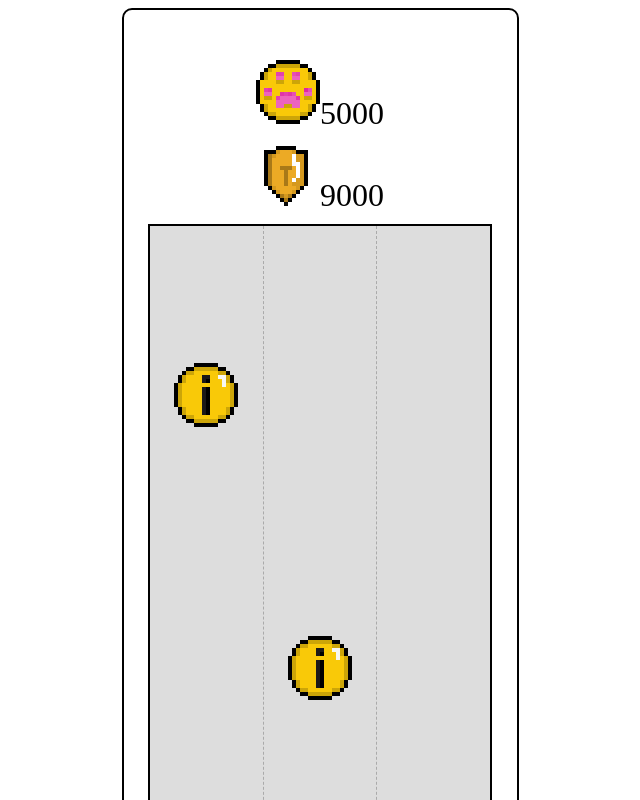
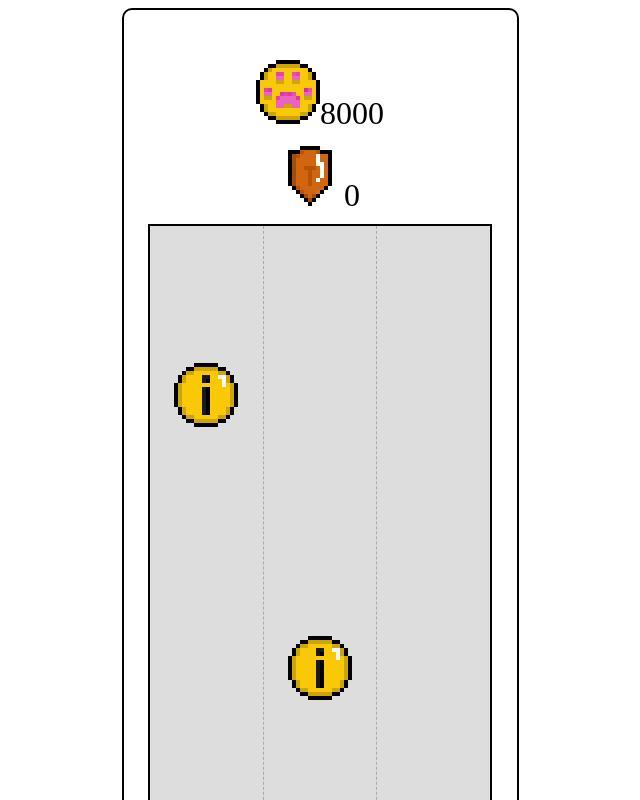
Before and after one commit to GJDteamOne/claw-and-order, a React (Create React App) app: page /game in a window 1280 px wide. Shown: the top 800 px of the page, without its empty margins (320-960 px from the left). Built offline with nearby package versions, Linux system fonts and the light colour scheme.

Commit message:
uses game state

```diff
--- a/src/App.jsx
+++ b/src/App.jsx
@@ -10,8 +10,8 @@
 function App() {
   const initialGameState = {
     initialPoints: 8000,
-    coverLevel: '',
-    iconType: '',
+    coverLevel: 'bronze',
+    iconType: 'dog',
   };
 
   const [gameState, setGameState] = useState(initialGameState);
@@ -26,7 +26,7 @@
         <Routes>
           <Route path="/" element={<WidowsAppHome />} />
           <Route path="/starting-pot" element={<StartingPot />} />
-          <Route path="/game" element={<Game iconType="cat" coverLevel='gold'/>} />
+          <Route path="/game" element={<Game />} />
         </Routes>
       </Router>
     </GameContext.Provider>
--- a/src/components/Game.jsx
+++ b/src/components/Game.jsx
@@ -1,4 +1,4 @@
-import React, { useState, useEffect } from 'react';
+import React, { useState, useEffect, useContext } from 'react';
 import { GiDogHouse, GiFishbone, GiBalloonDog, GiTennisBall, GiBananaPeeled } from 'react-icons/gi';
 import GameBoard from './GameBoard';
 import Popup from './Popup';
@@ -8,29 +8,31 @@
 import SilverShield from '../../public/silverShield64px.png'
 import GoldShield from '../../public/goldShield64px.png'
 import './Game.css';
+import { GameContext } from '../App';
 
-const Game = ({ initialPoints = 5000, coverLevel = 'bronze', iconType = 'cat' }) => {
+const Game = () => {
+  const context = useContext(GameContext);
   const obstacleIcons = [GiDogHouse, GiFishbone, GiBalloonDog, GiTennisBall, GiBananaPeeled];
 
   const [catPosition, setCatPosition] = useState(1);
   const [obstacles, setObstacles] = useState([]);
-  const [score, setScore] = useState(initialPoints);
+  const [score, setScore] = useState(context.gameState.initialPoints);
   const [gameOver, setGameOver] = useState(false);
   const [showPopup, setShowPopup] = useState(false);
-  const [shields, setShields] = useState(() => coverLevel === 'bronze' ? 3000 : coverLevel === 'silver' ? 6000 : coverLevel === 'gold' ? 12000 : 0);
-  const [playerIcon, setPlayerIcon] = useState(iconType === 'dog' ? '🐶' : '🐱');
+  const [shields, setShields] = useState(() => context.gameState.coverLevel === 'bronze' ? 3000 : context.gameState.coverLevel === 'silver' ? 6000 : context.gameState.coverLevel === 'gold' ? 12000 : 0);
+  const [playerIcon, setPlayerIcon] = useState(context.iconType === 'dog' ? '🐶' : '🐱');
   const [invincible, setInvincible] = useState(false);
   const [coinInvincible, setCoinInvincible] = useState(false);
   const [speed, setSpeed] = useState(1000);
   const [showWinPopup, setShowWinPopup] = useState(false);
-  const [points, setPoints] = useState(initialPoints);
   const [infoCoins, setInfoCoins] = useState([]);
   const [isHurt, setIsHurt] = useState(false)
-  const shieldImage = coverLevel === 'bronze' ? BronzeShield : coverLevel === 'silver' ? SilverShield : coverLevel === 'gold' ? GoldShield : 0;
+  const shieldImage = context.gameState.coverLevel === 'bronze' ? BronzeShield : context.gameState.coverLevel === 'silver' ? SilverShield : context.gameState.coverLevel === 'gold' ? GoldShield : 0;
 
   useEffect(() => {
-    setPlayerIcon(iconType === 'dog' ? '🐶' : '🐱');
-  }, [iconType]);
+    console.log(context)
+    setPlayerIcon(context.iconType === 'dog' ? '🐶' : '🐱');
+  }, [context.iconType]);
 
 
 
@@ -159,7 +161,7 @@
         <img src={PawCoin} alt="PawCoin" className="pawcoin" />
         {score}
       </span>
-    {coverLevel !== 'none' && (
+    {context.gameState.coverLevel !== 'none' && (
       <span className="shields-container">
       <img src={shieldImage} alt="Shield" className="shield" />
       {shields}
```
